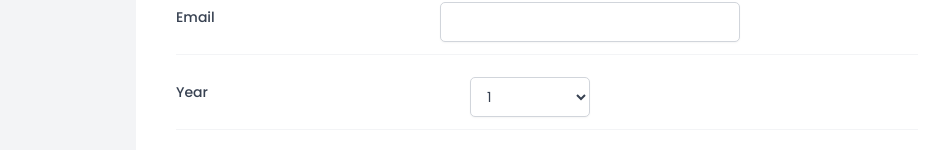
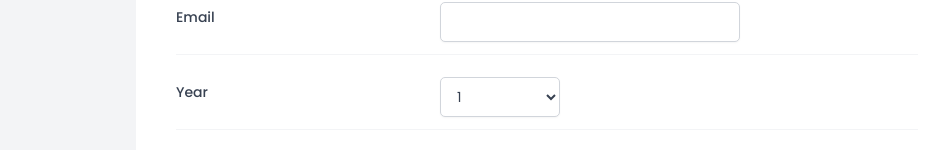
Before and after one commit to Naveen963/Tech-Alliance, a React (Vite) app: page /register in a window 1280 px wide. Shown: the part 377-527 px from the top of the page, without its empty margins (93-1042 px from the left). Built offline with nearby package versions, Linux system fonts and the light colour scheme; a web font is replaced by a local one.

Commit message:
FixedInputTags

```diff
--- a/index.css
+++ b/index.css
@@ -6,7 +6,7 @@
     flex-direction: column;
 }
 input{
-    width: 300px;
+    min-width: 300px;
     border-radius: 5px;
     height: 40px;
     margin-top: 10px;
--- a/src/displayprofile.css
+++ b/src/displayprofile.css
@@ -1,3 +1,6 @@
+/* @tailwind base;
+@tailwind components;
+@tailwind utilities;     */
 *{
     margin: 0;
     padding: 0;
@@ -87,7 +90,7 @@
 .edit-symbol,.edit,.edit3{
     cursor: pointer;
 }
-#year{
+#yearr{
     margin-left: 30px;
     margin-right: 10px;
 }
--- a/src/pages/EditProfilePage.jsx
+++ b/src/pages/EditProfilePage.jsx
@@ -41,7 +41,7 @@ setSelectedButton(buttonType);
               <label htmlFor="email">E-mail:<input className='input-box'  type="email" id="email" onChange={(e)=>setEmail(e.target.value)} value={Email} disabled={state}/></label>
 
               <label htmlFor="year">Year:
-                  <select  onChange={(e)=>setYear(e.target.value)} value={Year} disabled={state} name="Year" id="year" >
+                  <select  onChange={(e)=>setYear(e.target.value)} value={Year} disabled={state} name="Year" id="yearr" >
                   <option value="1">1</option>
                   <option value="2">2</option>
                   <option value="3">3</option>
```
